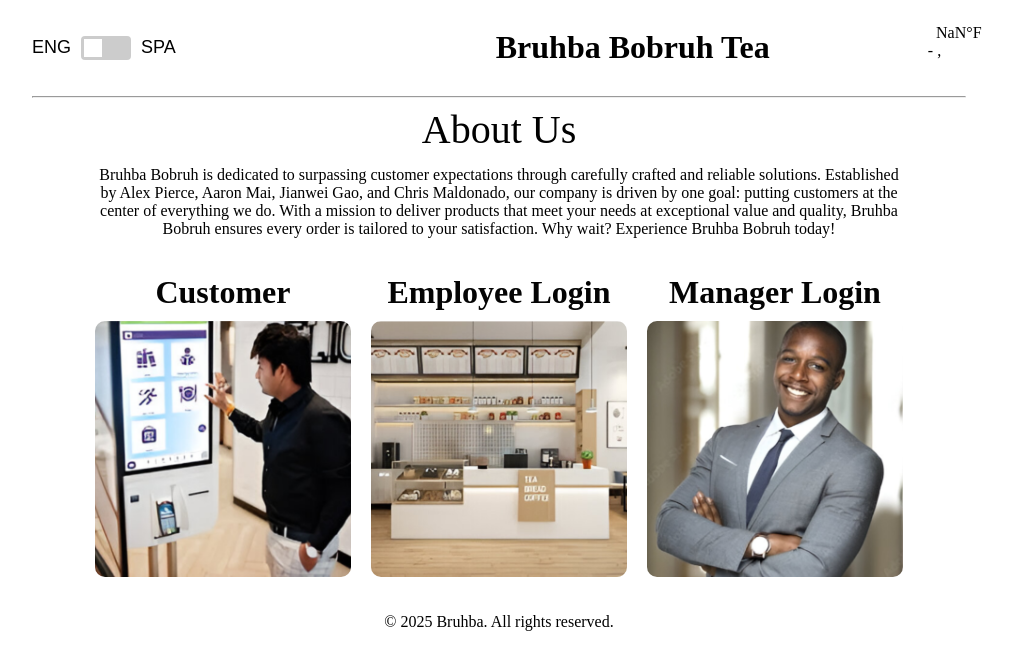
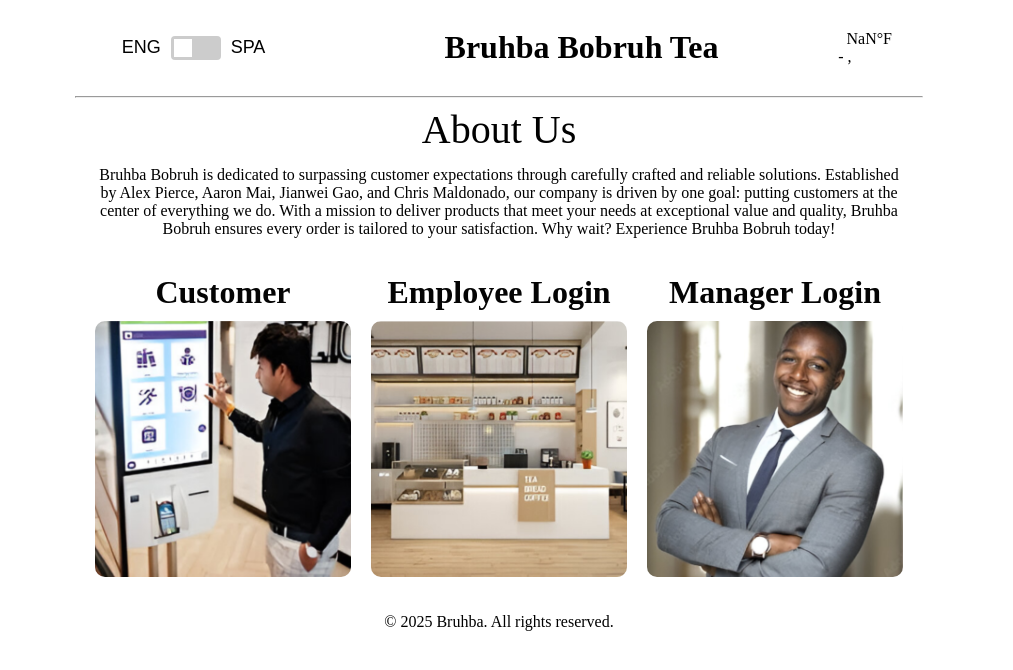
Before and after one commit to CSCE331-Spring2025/project3-team53, a React (Create React App) app in the folder client/: page / in a window 1280 px wide. Shown: the top 670 px of the page, without its empty margins (141-1154 px from the left). Built offline with nearby package versions, Linux system fonts and the light colour scheme; no server answers.

Commit message:
centering a div

```diff
--- a/client/src/styles/index.css
+++ b/client/src/styles/index.css
@@ -989,13 +989,16 @@ input:checked + .slider:before {
   transform: translateX(26px);
 }
 .Header-home {
-display: flex;
-gap: 13vw;
+    display: flex;
+    justify-content: center;
+    align-items: center;
+    /* gap: 13vw; */
 }
 
 .Bobruh {
   text-align: center;
-  margin-left: 12vw;
+  margin-left: 14vw;
+  margin-right: 10vw;
 }
 
 .card-container4 {
```
